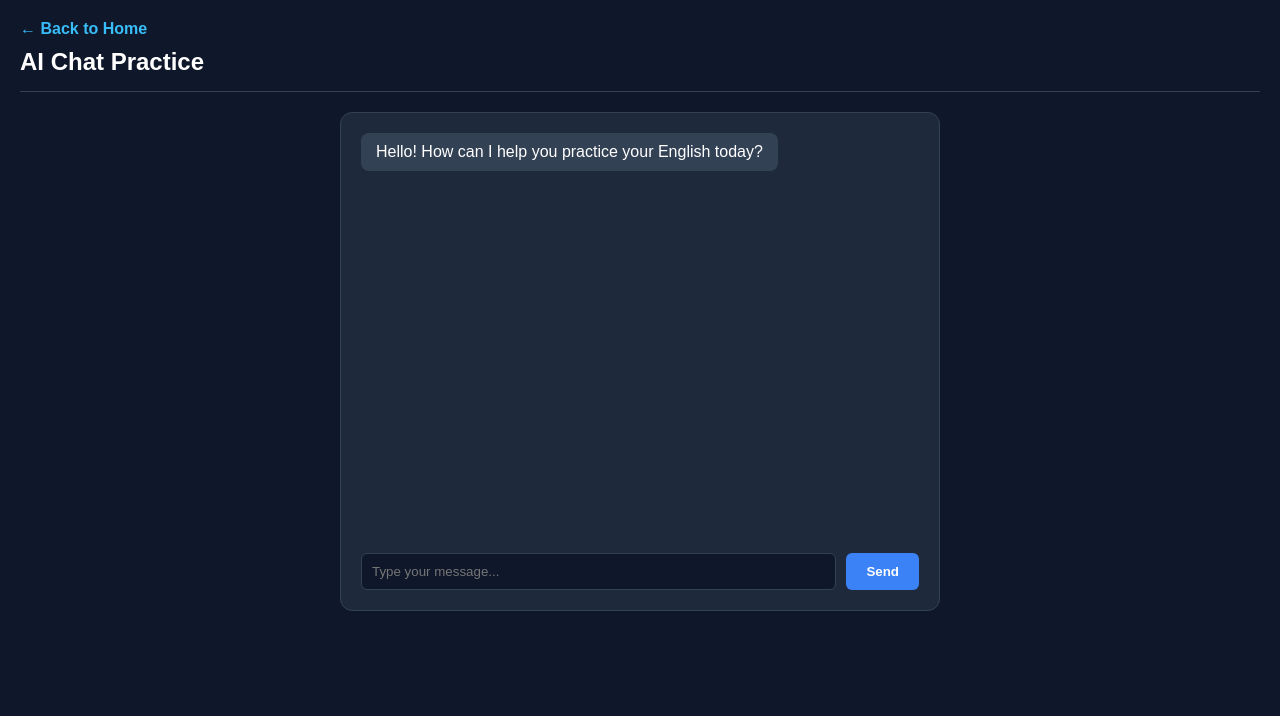
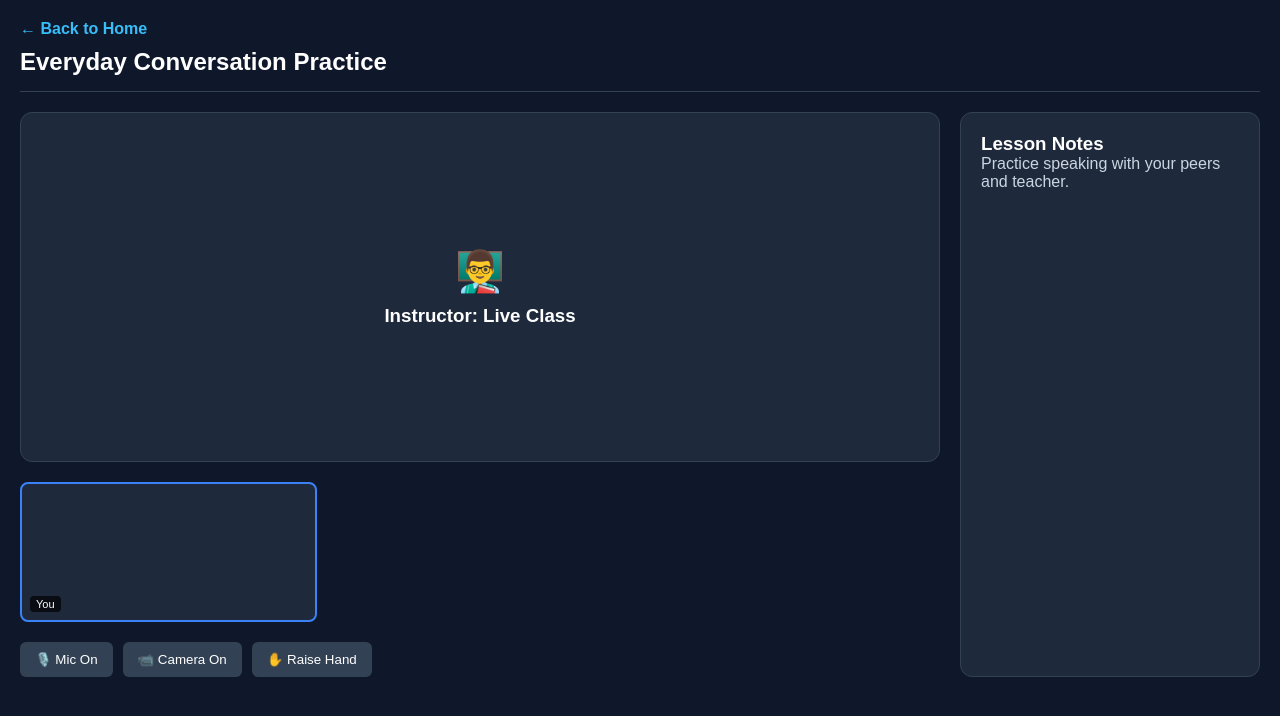
Before and after one commit to Talkbrige999/askenglish.app, a Next.js app: page /classroom in a window 1280 px wide. Shown: the top 716 px of the page. Built offline with nearby package versions, Linux system fonts and the light colour scheme; no server answers.

Commit message:
Rename ChatPage to ClassroomPage and add media features
Refactor ChatPage to ClassroomPage with media handling.

```diff
--- a/app/classroom/page.js
+++ b/app/classroom/page.js
@@ -1,66 +1,109 @@
-
 'use client';
-import { useState } from 'react';
+import { useState, useEffect, useRef } from 'react';
 import Link from 'next/link';
 
-export default function ChatPage() {
-  const [messages, setMessages] = useState([
-    { id: 1, sender: 'bot', text: 'Hello! How can I help you practice your English today?' }
-  ]);
-  const [input, setInput] = useState('');
+export default function ClassroomPage() {
+  const [isMicOn, setIsMicOn] = useState(true);
+  const [isVideoOn, setIsVideoOn] = useState(true);
+  const [raisedHand, setRaisedHand] = useState(false);
+  const userVideoRef = useRef(null);
+  const streamRef = useRef(null);
 
-  const handleSend = (e) => {
-    e.preventDefault();
-    if (!input.trim()) return;
+  useEffect(() => {
+    let isMounted = true;
 
-    const userMsg = { id: Date.now(), sender: 'user', text: input };
-    setMessages((prev) => [...prev, userMsg]);
-    setInput('');
+    async function initMedia() {
+      try {
+        if (typeof window !== 'undefined' && navigator.mediaDevices) {
+          const stream = await navigator.mediaDevices.getUserMedia({
+            video: true,
+            audio: true,
+          });
+          if (isMounted) {
+            streamRef.current = stream;
+            if (userVideoRef.current) {
+              userVideoRef.current.srcObject = stream;
+            }
+          }
+        }
+      } catch (err) {
+        console.log("Media error:", err);
+      }
+    }
 
-    setTimeout(() => {
-      const botMsg = { id: Date.now() + 1, sender: 'bot', text: "That's great! Tell me more." };
-      setMessages((prev) => [...prev, botMsg]);
-    }, 1000);
-  };
+    initMedia();
+
+    return () => {
+      isMounted = false;
+      if (streamRef.current) {
+        streamRef.current.getTracks().forEach((track) => track.stop());
+      }
+    };
+  }, []);
+
+  useEffect(() => {
+    if (streamRef.current) {
+      const videoTrack = streamRef.current.getVideoTracks()[0];
+      if (videoTrack) videoTrack.enabled = isVideoOn;
+    }
+  }, [isVideoOn]);
+
+  useEffect(() => {
+    if (streamRef.current) {
+      const audioTrack = streamRef.current.getAudioTracks()[0];
+      if (audioTrack) audioTrack.enabled = isMicOn;
+    }
+  }, [isMicOn]);
 
   return (
     <div style={{ backgroundColor: '#0f172a', color: '#fff', minHeight: '100vh', padding: '20px', fontFamily: 'sans-serif' }}>
-      <header style={{ marginBottom: '20px', borderBottom: '1px solid #334155', paddingBottom: '15px' }}>
-        <Link href="/" style={{ color: '#38bdf8', textDecoration: 'none', fontWeight: 'bold' }}>&larr; Back to Home</Link>
-        <h1 style={{ margin: '10px 0 0 0', fontSize: '24px' }}>AI Chat Practice</h1>
+      <header style={{ display: 'flex', justifyContent: 'space-between', alignItems: 'center', marginBottom: '20px', borderBottom: '1px solid #334155', paddingBottom: '15px' }}>
+        <div>
+          <Link href="/" style={{ color: '#38bdf8', textDecoration: 'none', fontWeight: 'bold' }}>&larr; Back to Home</Link>
+          <h1 style={{ margin: '10px 0 0 0', fontSize: '24px' }}>Everyday Conversation Practice</h1>
+        </div>
       </header>
 
-      <div style={{ maxWidth: '600px', margin: '0 auto', backgroundColor: '#1e293b', borderRadius: '12px', padding: '20px', border: '1px solid #334155' }}>
-        <div style={{ height: '400px', overflowY: 'auto', marginBottom: '20px', display: 'flex', flexDirection: 'column', gap: '10px' }}>
-          {messages.map((msg) => (
-            <div
-              key={msg.id}
-              style={{
-                alignSelf: msg.sender === 'user' ? 'flex-end' : 'flex-start',
-                backgroundColor: msg.sender === 'user' ? '#3b82f6' : '#334155',
-                color: '#fff',
-                padding: '10px 15px',
-                borderRadius: '8px',
-                maxWidth: '80%'
-              }}
-            >
-              {msg.text}
+      <div style={{ display: 'grid', gridTemplateColumns: '1fr 300px', gap: '20px' }}>
+        <div>
+          <div style={{ backgroundColor: '#1e293b', borderRadius: '12px', height: '350px', display: 'flex', flexDirection: 'column', alignItems: 'center', justifyContent: 'center', position: 'relative', border: '1px solid #334155', marginBottom: '20px' }}>
+            <div style={{ fontSize: '40px', marginBottom: '10px' }}>👨‍🏫</div>
+            <h3>Instructor: Live Class</h3>
+          </div>
+
+          <div style={{ display: 'grid', gridTemplateColumns: 'repeat(3, 1fr)', gap: '15px' }}>
+            <div style={{ backgroundColor: '#1e293b', borderRadius: '8px', height: '140px', position: 'relative', overflow: 'hidden', border: '2px solid #3b82f6' }}>
+              <video
+                ref={userVideoRef}
+                autoPlay
+                playsInline
+                muted
+                style={{ width: '100%', height: '100%', objectFit: 'cover', display: isVideoOn ? 'block' : 'none', transform: 'scaleX(-1)' }}
+              />
+              {!isVideoOn && <div style={{ textAlign: 'center', paddingTop: '40px', fontSize: '30px' }}>👨‍🎓</div>}
+              <span style={{ position: 'absolute', bottom: '8px', left: '8px', backgroundColor: 'rgba(0,0,0,0.7)', padding: '2px 6px', borderRadius: '4px', fontSize: '11px' }}>
+                You
+              </span>
             </div>
-          ))}
+          </div>
+
+          <div style={{ marginTop: '20px', display: 'flex', gap: '10px' }}>
+            <button onClick={() => setIsMicOn(!isMicOn)} style={{ padding: '10px 15px', borderRadius: '6px', cursor: 'pointer', backgroundColor: isMicOn ? '#334155' : '#ef4444', color: '#fff', border: 'none' }}>
+              {isMicOn ? '🎙️ Mic On' : '🎙️ Mic Off'}
+            </button>
+            <button onClick={() => setIsVideoOn(!isVideoOn)} style={{ padding: '10px 15px', borderRadius: '6px', cursor: 'pointer', backgroundColor: isVideoOn ? '#334155' : '#ef4444', color: '#fff', border: 'none' }}>
+              {isVideoOn ? '📹 Camera On' : '📹 Camera Off'}
+            </button>
+            <button onClick={() => setRaisedHand(!raisedHand)} style={{ padding: '10px 15px', borderRadius: '6px', cursor: 'pointer', backgroundColor: raisedHand ? '#eab308' : '#334155', color: '#fff', border: 'none' }}>
+              ✋ {raisedHand ? 'Hand Raised' : 'Raise Hand'}
+            </button>
+          </div>
         </div>
 
-        <form onSubmit={handleSend} style={{ display: 'flex', gap: '10px' }}>
-          <input
-            type="text"
-            value={input}
-            onChange={(e) => setInput(e.target.value)}
-            placeholder="Type your message..."
-            style={{ flex: 1, padding: '10px', borderRadius: '6px', border: '1px solid #334155', backgroundColor: '#0f172a', color: '#fff' }}
-          />
-          <button type="submit" style={{ padding: '10px 20px', backgroundColor: '#3b82f6', color: '#fff', border: 'none', borderRadius: '6px', cursor: 'pointer', fontWeight: 'bold' }}>
-            Send
-          </button>
-        </form>
+        <div style={{ backgroundColor: '#1e293b', borderRadius: '12px', padding: '20px', border: '1px solid #334155' }}>
+          <h3>Lesson Notes</h3>
+          <p style={{ color: '#cbd5e1' }}>Practice speaking with your peers and teacher.</p>
+        </div>
       </div>
     </div>
   );
```
